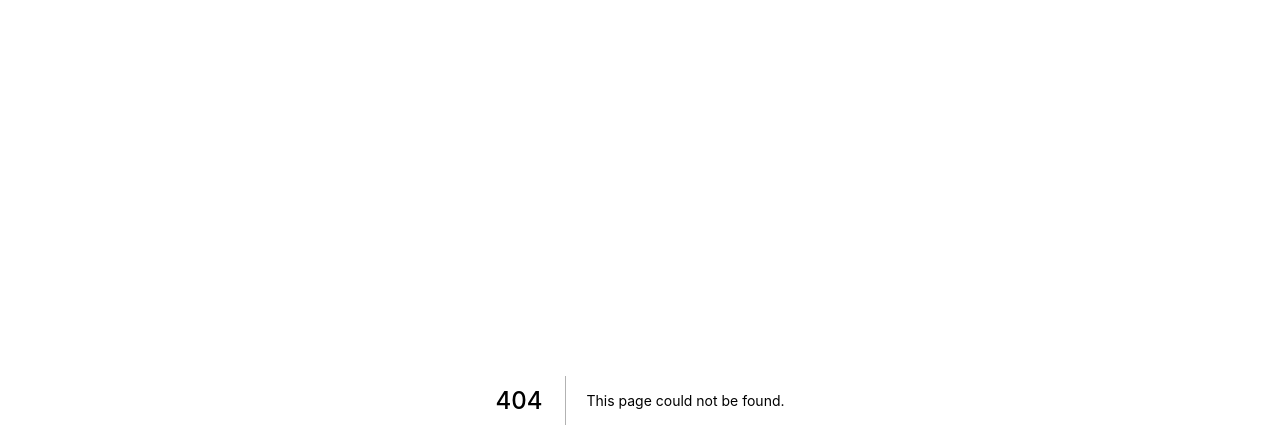
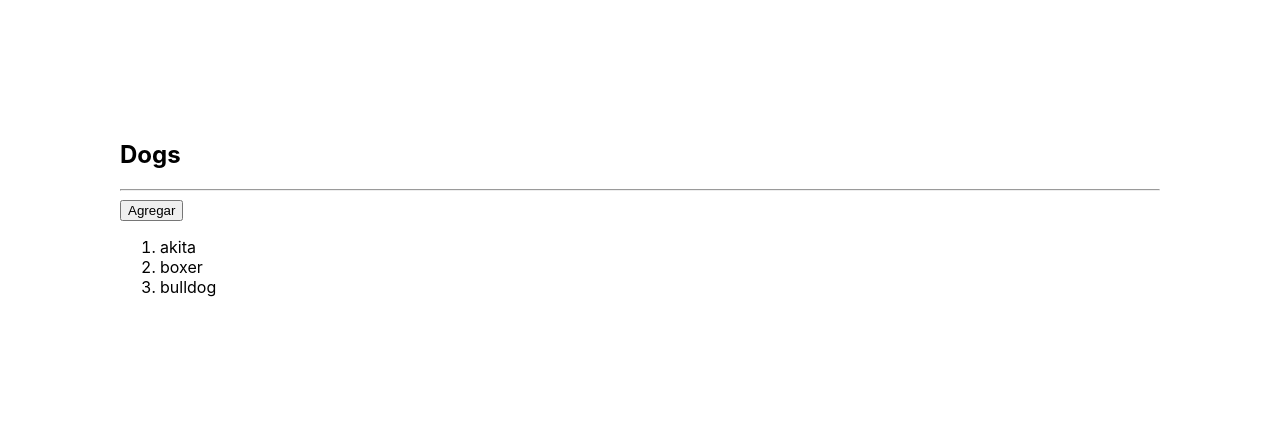
Before and after one commit to ahelord/nextjs-training, a Next.js app: page /dogs in a window 1280 px wide. Before the commit this address had no page. Shown: the top 448 px of the page. Built offline with nearby package versions, Linux system fonts and the light colour scheme.

Commit message:
Leccion 70

```diff
--- /dev/null
+++ b/pages/dogs/index.js
@@ -0,0 +1,29 @@
+import { useState } from "react";
+
+const Dogs = () => {
+    //const breeds = ['akita', 'boxer', 'bulldog']
+    const [breeds, setBreeds] = useState(['akita', 'boxer', 'bulldog'] )
+
+    const handleAdd = ()=>{
+       // setBreeds(breeds.push(...breeds)) // salta error TypeError: breeds.map is not a function, no sirve por que reemplaza el estado anterior, debe crear un nuevo objeto
+       setBreeds([...breeds,'bullterrier'])
+
+    }
+    return <>
+        <h2>Dogs</h2>
+        <hr />
+        <button onClick={handleAdd}>Agregar</button>
+        <ol>
+            {
+                //for(const breed of breeds)
+                //error no se puede esto
+                breeds.map(breed=>{
+                   // return <li>{breed}</li>
+                   // error anterior por falta de key, no colocar el valor del indice
+                   return <li key={breed}>{breed}</li> // sirve la key si no hay duplicados.
+                })
+            }
+        </ol>
+    </>
+}
+export default Dogs;
--- a/styles/globals.css
+++ b/styles/globals.css
@@ -1,6 +1,6 @@
 html,
 body {
-  padding: 0;
+  padding: 60px;
   margin: 0;
   font-family: -apple-system, BlinkMacSystemFont, Segoe UI, Roboto, Oxygen,
     Ubuntu, Cantarell, Fira Sans, Droid Sans, Helvetica Neue, sans-serif;
```
Also changed, not shown: 1 other file (tests, documents, lock files or other folders).
